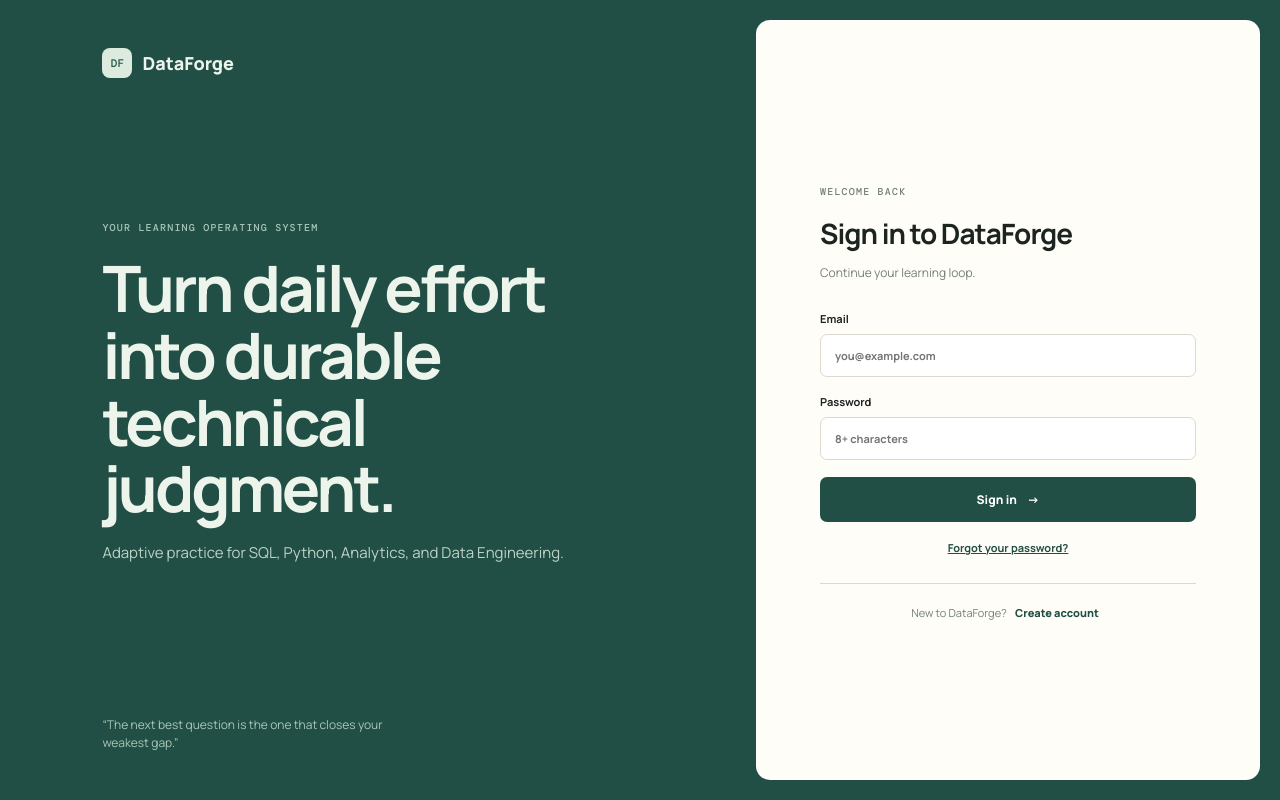
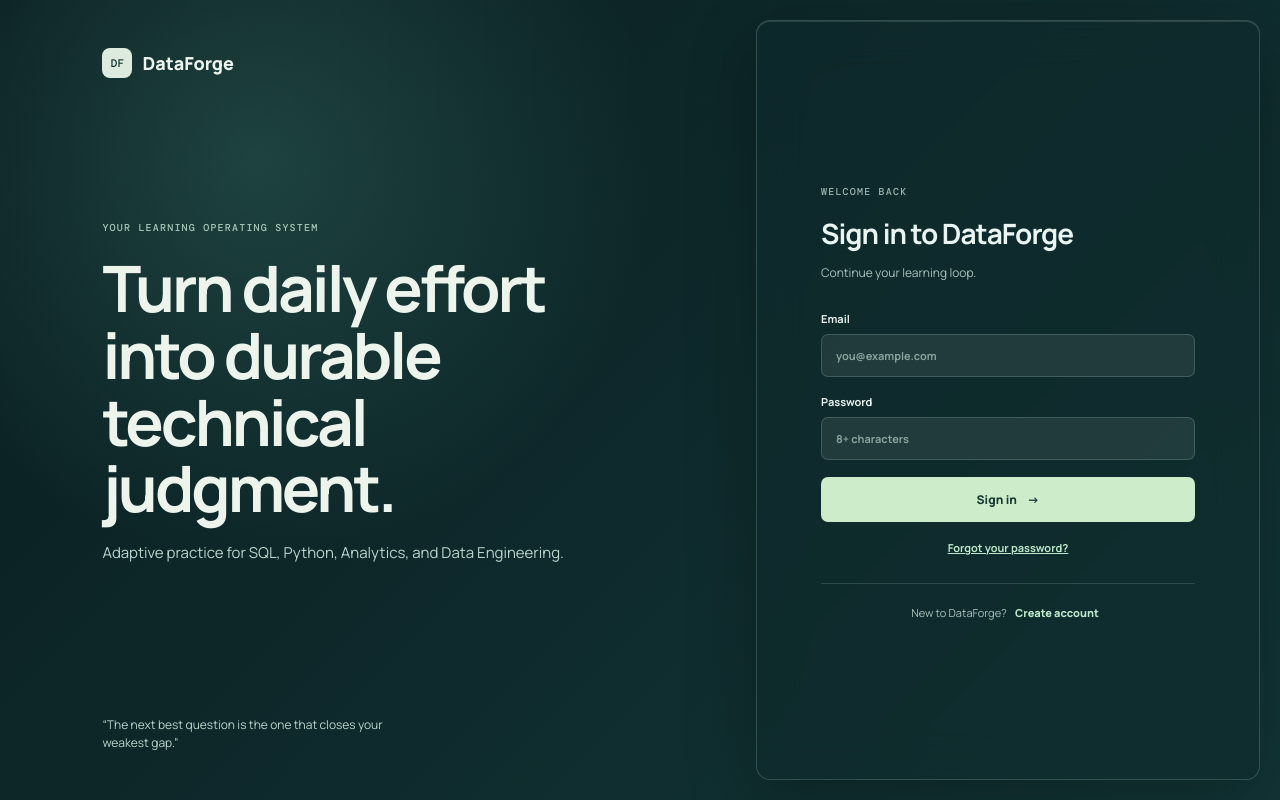
Before and after one commit to Aravindreddykn1/dataforge-learning, a Next.js app: page /auth/login in a window 1280 px wide. Built offline with nearby package versions, Linux system fonts and the light colour scheme.

Commit message:
Add glassmorphism visual system

```diff
--- /dev/null
+++ b/app/glass.css
@@ -0,0 +1,16 @@
+/* Glass layer */
+:root{--ink:#eaf4f1;--muted:#9bb3ae;--paper:#0d2425;--surface:rgba(27,59,59,.52);--line:rgba(190,231,218,.16);--forest:#102f30;--mint:#bfe8d6;--coral:#f18a78;--amber:#e4bb69;--glass-shadow:0 24px 70px rgba(0,0,0,.24)}
+body{background:radial-gradient(circle at 8% 8%,rgba(76,153,135,.22),transparent 28%),radial-gradient(circle at 88% 18%,rgba(221,169,100,.12),transparent 24%),linear-gradient(135deg,#0a1d20 0%,#123435 52%,#102827 100%);color:var(--ink);background-attachment:fixed}
+body:before{content:"";position:fixed;inset:0;pointer-events:none;opacity:.18;background-image:linear-gradient(rgba(255,255,255,.05) 1px,transparent 1px),linear-gradient(90deg,rgba(255,255,255,.05) 1px,transparent 1px);background-size:48px 48px;mask-image:linear-gradient(to bottom,black,transparent 80%)}
+.product-sidebar{background:rgba(7,31,32,.62);border-right:1px solid rgba(190,231,218,.14);backdrop-filter:blur(24px);-webkit-backdrop-filter:blur(24px);box-shadow:18px 0 60px rgba(0,0,0,.14)}
+.product-sidebar nav button:hover,.product-sidebar nav button.active{background:rgba(169,226,204,.14);border:1px solid rgba(190,231,218,.16);box-shadow:inset 0 1px rgba(255,255,255,.08)}
+.coach-card{background:linear-gradient(145deg,rgba(77,151,130,.28),rgba(23,62,62,.42));border:1px solid rgba(190,231,218,.16);box-shadow:inset 0 1px rgba(255,255,255,.1)}
+.readiness-panel,.streak-panel,.test-cta,.chart-card,.stats-card,.test-card,.detail-card,.mastery-list,.plan-card{background:linear-gradient(145deg,rgba(255,255,255,.12),rgba(255,255,255,.045));border:1px solid rgba(190,231,218,.18);box-shadow:var(--glass-shadow),inset 0 1px rgba(255,255,255,.12);backdrop-filter:blur(18px);-webkit-backdrop-filter:blur(18px)}
+.readiness-panel{background:linear-gradient(145deg,rgba(154,220,188,.26),rgba(49,105,94,.22))}.readiness-panel p,.streak-panel p{color:#b9d5cd}.readiness-change{color:#bce7cb}.progress-track{background:rgba(212,240,228,.12)}.progress-track span{background:linear-gradient(90deg,#9bdab9,#e2edbb)}.large{background:rgba(197,236,216,.18)}.progress-meta{color:#b9d5cd}
+.streak-panel{background:linear-gradient(145deg,rgba(224,166,112,.2),rgba(95,69,47,.2))}.streak-number{color:#ffaf91}.week-dots span{background:rgba(241,153,126,.18);color:#eec5b5}.week-dots .done{background:rgba(232,117,93,.72);color:#fff}.week-dots .today{outline-color:#f09a7d}
+.section-heading h2,.simple-view h2,.test-card h3,.plan-card h3{color:#f0f8f4}.outline-button{color:#d4e8e1;border-color:rgba(190,231,218,.2);background:rgba(255,255,255,.045)}.outline-button:hover{background:rgba(190,231,218,.12)}.plan-card{border-top-color:var(--coral)}.plan-card.amber{border-top-color:var(--amber)}.plan-card.teal{border-top-color:#78c8ac}.plan-card p,.plan-footer span,.simple-view>p{color:#a9c2bc}.card-index{color:#789b93}.mastery-name strong{color:#bde8cc}
+.test-cta{background:linear-gradient(145deg,rgba(50,119,103,.6),rgba(13,49,50,.65));border-color:rgba(190,231,218,.2)}.test-cta p{color:#bed9d0}.test-cta h2 em{color:#d1f0af}.primary-button{background:rgba(227,246,211,.92);box-shadow:0 10px 24px rgba(175,224,160,.16)}
+.test-option{background:rgba(255,255,255,.055);color:#eaf4f1;border-color:rgba(190,231,218,.16)}.test-option:hover,.test-option.selected{background:rgba(169,226,204,.14);border-color:rgba(190,231,218,.46)}.test-option span{color:#b6e5c8}.success-note{color:#bce8c9!important;border-color:rgba(190,231,218,.18)}
+.project-feature{background:linear-gradient(145deg,rgba(55,127,109,.58),rgba(11,45,46,.68));border:1px solid rgba(190,231,218,.18);box-shadow:var(--glass-shadow),inset 0 1px rgba(255,255,255,.12)}.project-feature p{color:#c0dcd2}.fake-chart{background:linear-gradient(145deg,transparent 48%,#8ac7a6 49%,#8ac7a6 50%,transparent 51%),repeating-linear-gradient(to bottom,transparent 0,transparent 44px,rgba(213,239,226,.1) 45px)}
+.auth-page{background:radial-gradient(circle at 20% 20%,rgba(78,156,135,.27),transparent 33%),linear-gradient(135deg,#0a1d20,#123536)}.auth-card{background:rgba(16,43,44,.62);border:1px solid rgba(190,231,218,.2);box-shadow:var(--glass-shadow),inset 0 1px rgba(255,255,255,.12);backdrop-filter:blur(22px);-webkit-backdrop-filter:blur(22px);color:var(--ink)}.auth-card-head p,.auth-switch{color:#a9c2bc}.auth-card input{background:rgba(255,255,255,.08);border-color:rgba(190,231,218,.2);color:#eef7f2}.auth-card input::placeholder{color:#89a49d}.auth-card input:focus{border-color:#a8dfc0;box-shadow:0 0 0 3px rgba(168,223,192,.1)}.auth-submit{background:#cdecc9;color:#173a35}.forgot-link,.auth-switch button{color:#bde8c9}.auth-switch{border-color:rgba(190,231,218,.16)}.auth-brand{color:#eef7f2}.auth-visual p,.auth-quote{color:#b9d5cc}
+@media(max-width:650px){.product-sidebar{background:rgba(7,31,32,.9)}}
--- a/app/layout.tsx
+++ b/app/layout.tsx
@@ -1,5 +1,6 @@
 import type { Metadata } from 'next';
 import './globals.css';
+import './glass.css';
 
 export const metadata: Metadata = {
   title: 'DataForge | Learning OS',
```
